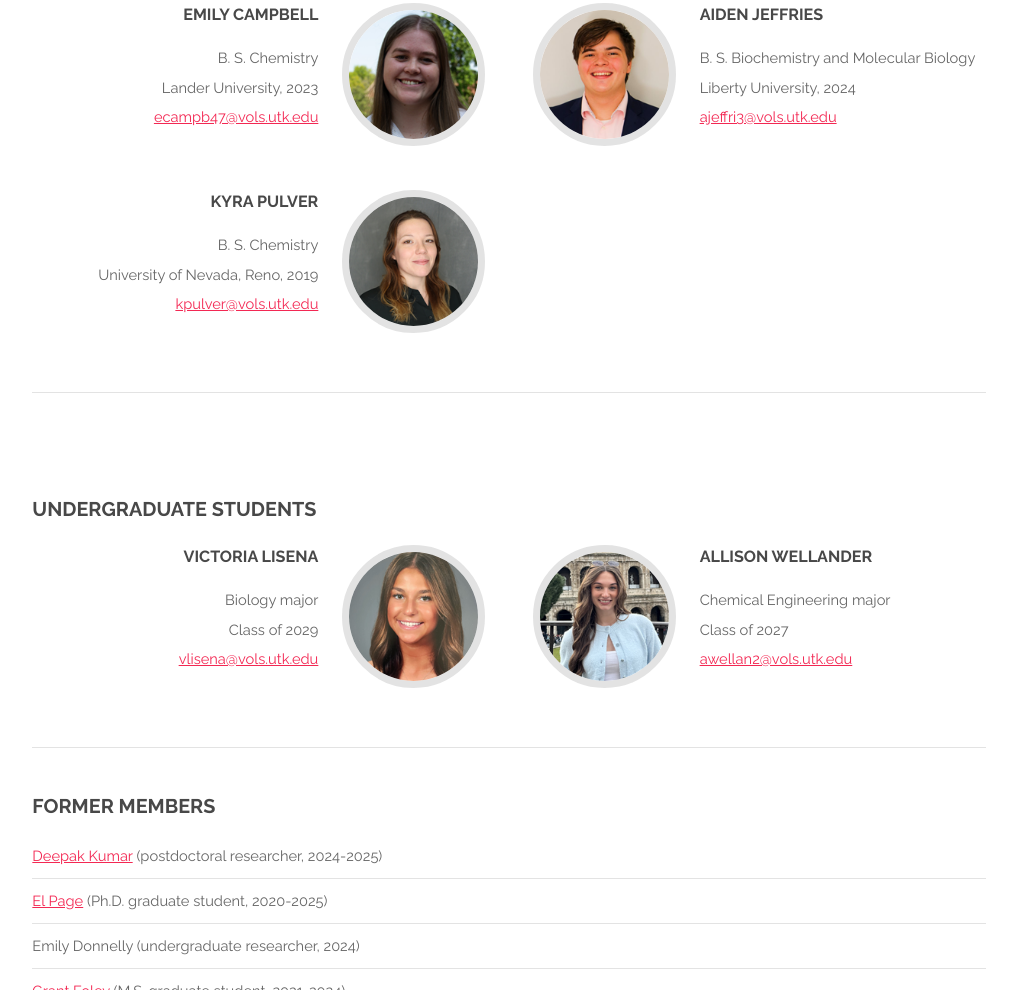
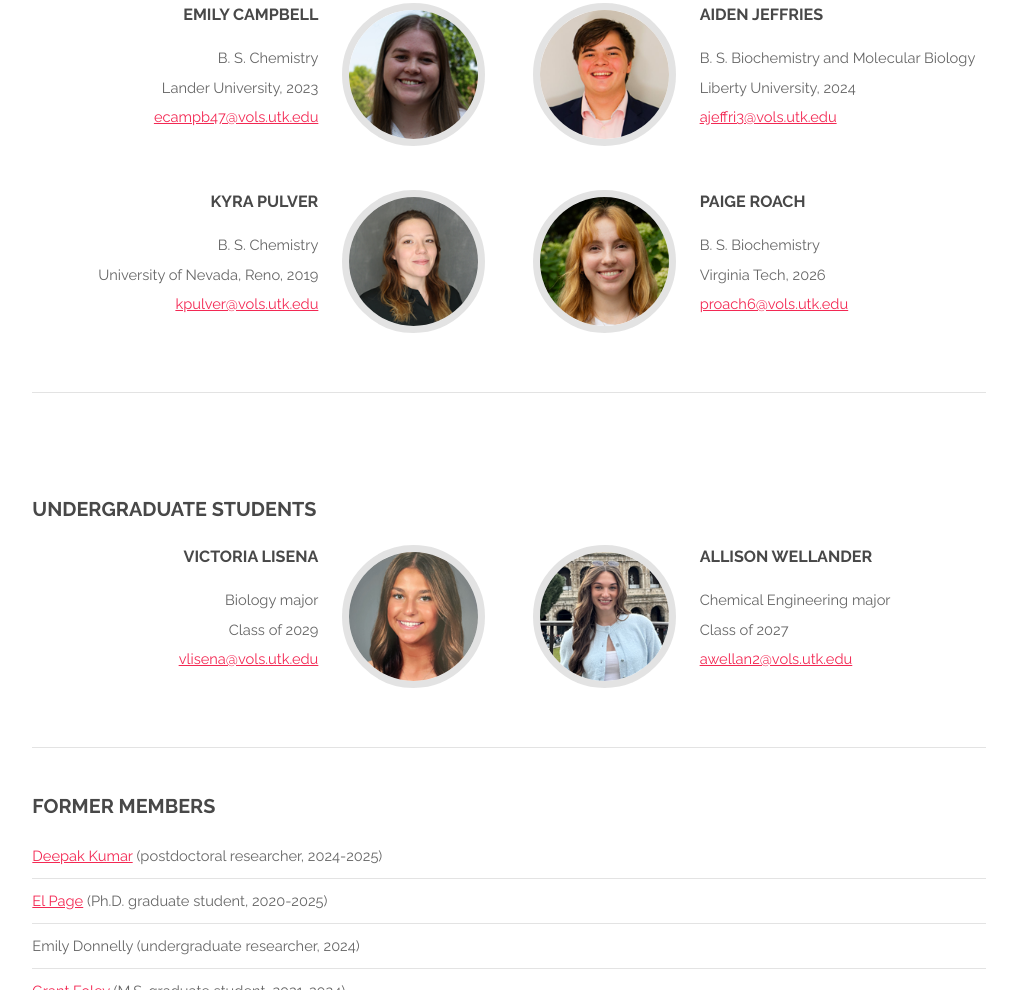
Before and after one commit to calhoun-lab/calhoun-lab.github.io, a plain HTML site: page people.html in a window 1280 px wide. Shown: the part 966-1956 px from the top of the page, without its empty margins (131-1148 px from the left). Drawn offline with Linux system fonts and the light colour scheme.

Commit message:
Add Paige Roach to people page
Co-Authored-By: Claude Opus 5 <noreply@anthropic.com>

```diff
--- a/people.html
+++ b/people.html
@@ -150,6 +150,18 @@
                 <a href="mailto:kpulver@vols.utk.edu">kpulver@vols.utk.edu</a></p>
             </div>
           </div>
+
+          <div class="feature">
+            <div class="image rounded"><a href="https://www.linkedin.com/in/pceroach0817"><img src="images/Roach_Paige.png" alt="Paige Roach" /></a></div>
+            <div class="content">
+              <header>
+                <h4>Paige Roach</h4>
+              </header>
+              <p>B. S. Biochemistry<br />
+                Virginia Tech, 2026<br />
+                <a href="mailto:proach6@vols.utk.edu">proach6@vols.utk.edu</a></p>
+            </div>
+          </div>
         </div>
         <hr />
       </div>
```
Also changed, not shown: images/Roach_Paige.png (added).
